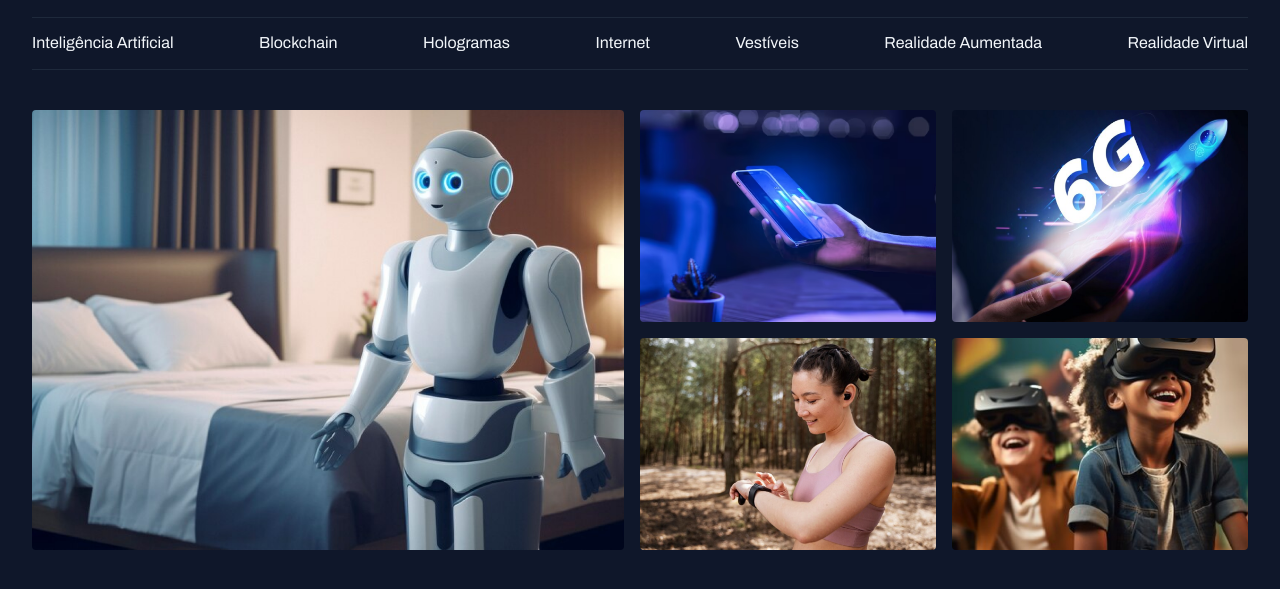
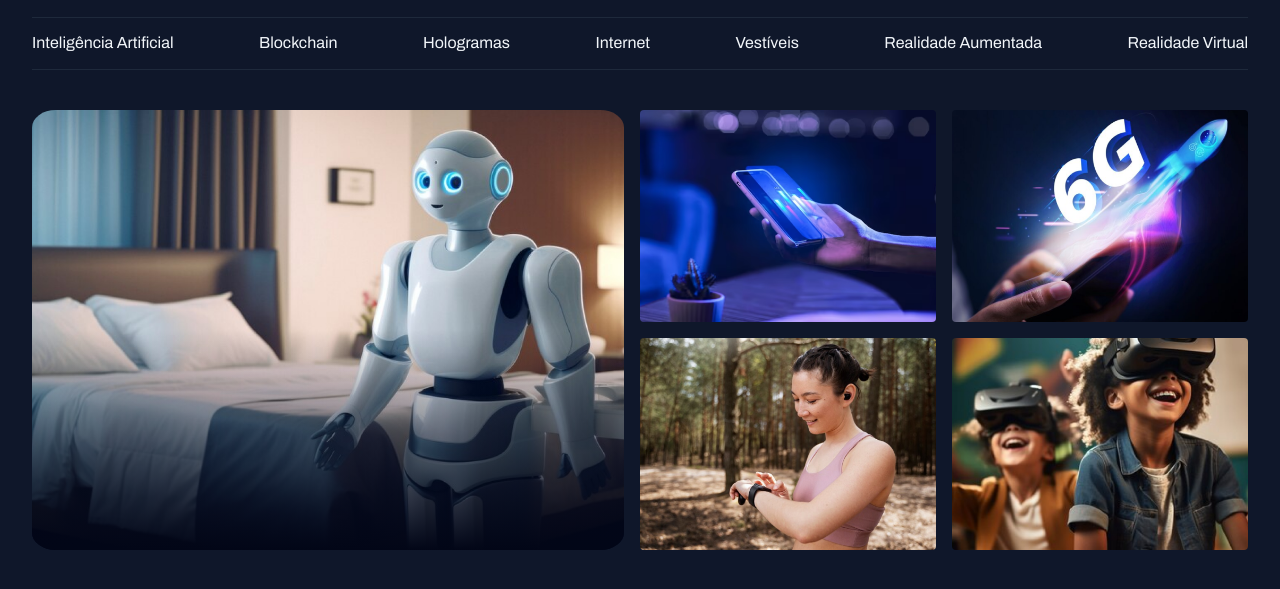
Before and after one commit to thiallymoura/news-portal---project, a plain HTML site: page index.html in a window 1280 px wide. Shown: the part 45-634 px from the top of the page. Drawn offline with Linux system fonts and the light colour scheme.

Commit message:
feat: adding background with gradient

```diff
--- a/index.html
+++ b/index.html
@@ -46,7 +46,7 @@
 
     <main class="grid container">
         <section id="featured" class="grid grid-flow-col gap-16">
-            <div>
+            <div class="card">
                 <img src="assets/images/Image 01.png" alt="">
             </div>
 
--- a/styles/sections.css
+++ b/styles/sections.css
@@ -6,4 +6,22 @@
         /*mantem a proporção da imagem*/
         border-radius: 4px;
     }
+
+    .card {
+        border-radius: 4%;
+        overflow: hidden;
+        position: relative;
+
+        &::before {
+            content: '';
+            position: absolute;
+            inset: 0;
+            top: 50%;
+            background: linear-gradient(180deg,
+                    transparent 0%,
+                    #020617 100%);
+
+        }
+
+    }
 }
```
